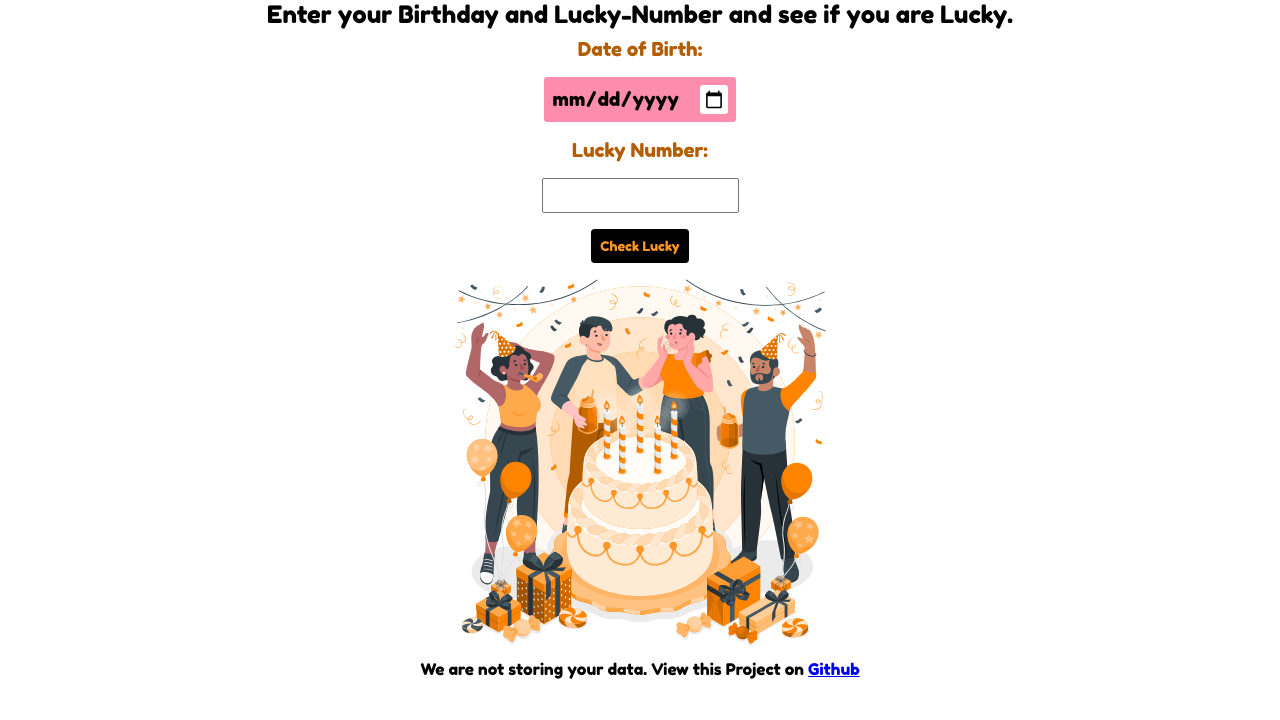
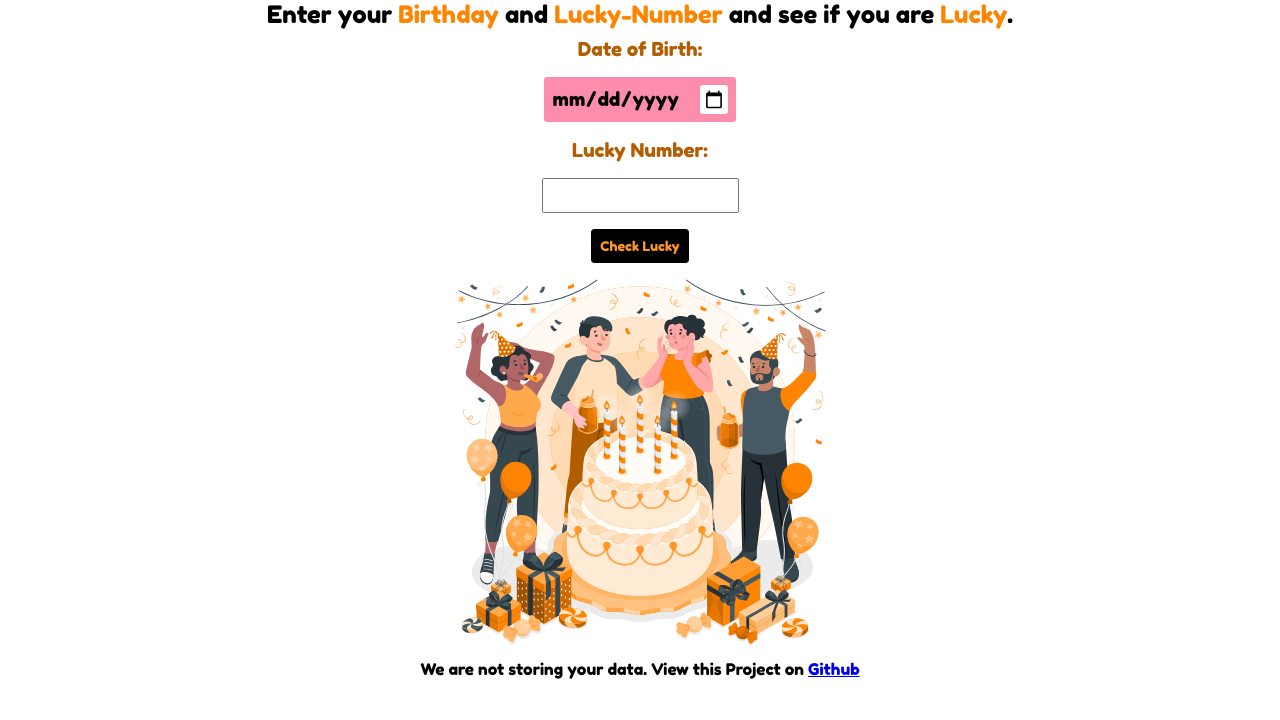
Before and after one commit to Xitija/Lucky-Birthday, a plain HTML site: page index.html in a window 1280 px wide. Shown: the part 80-800 px from the top of the page. Drawn offline with Linux system fonts and the light colour scheme.

Commit message:
chore : added  span

```diff
--- a/index.html
+++ b/index.html
@@ -13,7 +13,7 @@
 <body>
     <h1>Is your Birthday Lucky? </h1>
     <div class="container">
-        <p>Enter your Birthday and Lucky-Number and see if you are Lucky.</p>
+        <p>Enter your <span>Birthday</span> and <span>Lucky-Number</span> and see if you are <span>Lucky</span>.</p>
         <label for="date-of-birth">Date of Birth:</label>
         <input type="date" id="date-of-birth" >
         <label for="lucky-number">Lucky Number:</label>
--- a/styles.css
+++ b/styles.css
@@ -74,3 +74,7 @@ img {
 small {
     font-size: 1rem;
 }
+
+span {
+    color: #FF8400;
+}
```
